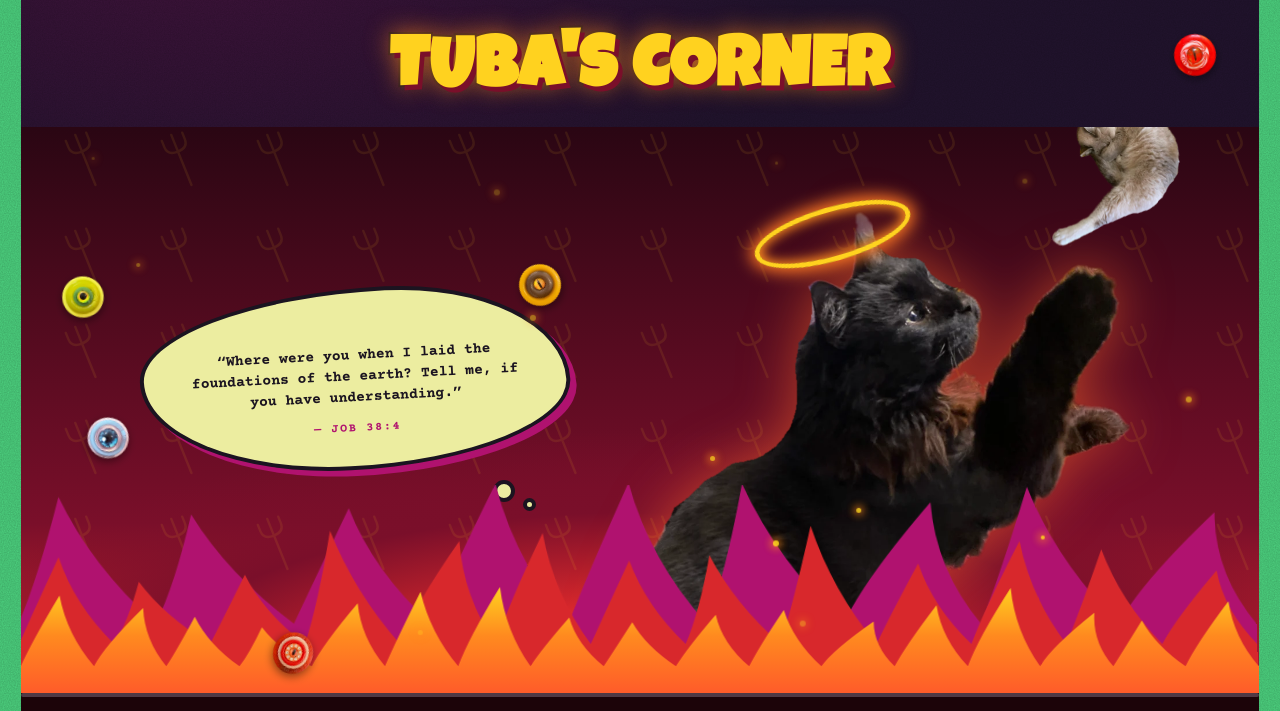
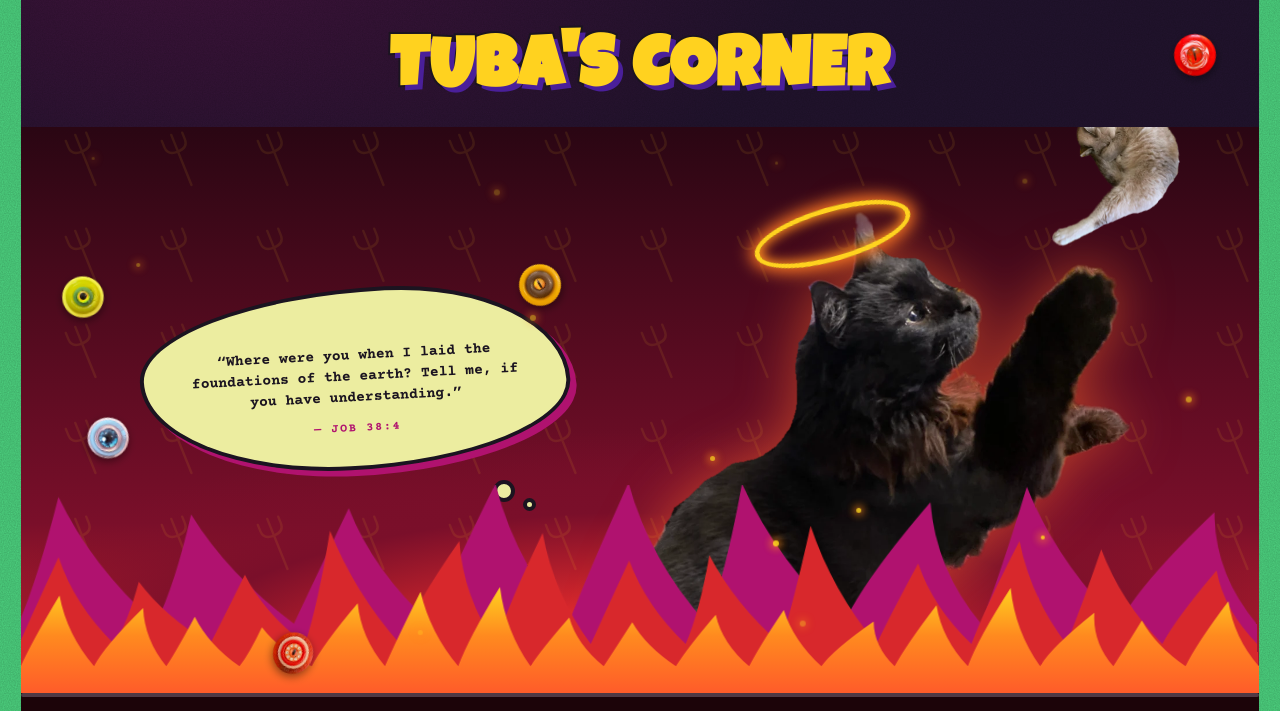
Before and after one commit to JewelWeaver/judetopia, a website: page public/tuba.html in a window 1280 px wide. Shown: the part 62-773 px from the top of the page. Drawn offline with nearby package versions, Linux system fonts and the light colour scheme.

Commit message:
Tuba's Corner title: drop the glow, match the other titles
Removes the .hell-title glow and smoulder animation, so the title uses
the shared yolk-title style (yellow, purple drop shadow, ink outline) like
Bug of the Week, Zines and Eye Candy.

Co-Authored-By: Claude Opus 5.5 <noreply@anthropic.com>

```diff
--- a/public/tuba.html
+++ b/public/tuba.html
@@ -47,12 +47,6 @@
 
     .page-head { padding: 1.6rem 16px 1.2rem; text-align: center; } /* the title sits on the purple, above the hellscape */
     .page-head h1 { font-size: var(--title-size); }
-    .hell-title {
-      font-size: var(--title-size);
-      text-shadow: .06em .07em 0 var(--blood), 0 0 .35em rgba(255, 138, 31, .75);
-      animation: smolder 2.6s ease-in-out infinite alternate;
-    }
-    @keyframes smolder { to { text-shadow: .06em .07em 0 var(--blood), 0 0 .6em rgba(255, 90, 42, .95); } }
 
     /* ---- the scene ---- */
     .scene {
```
